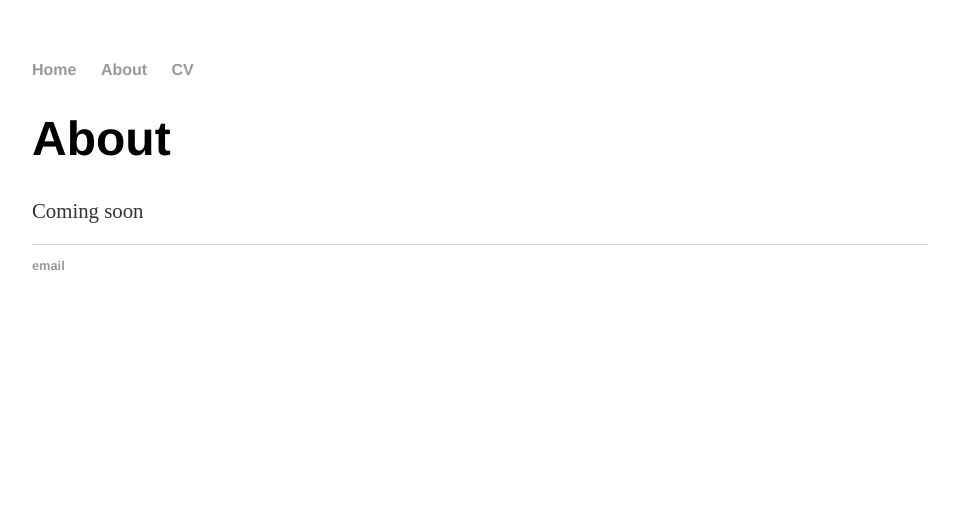
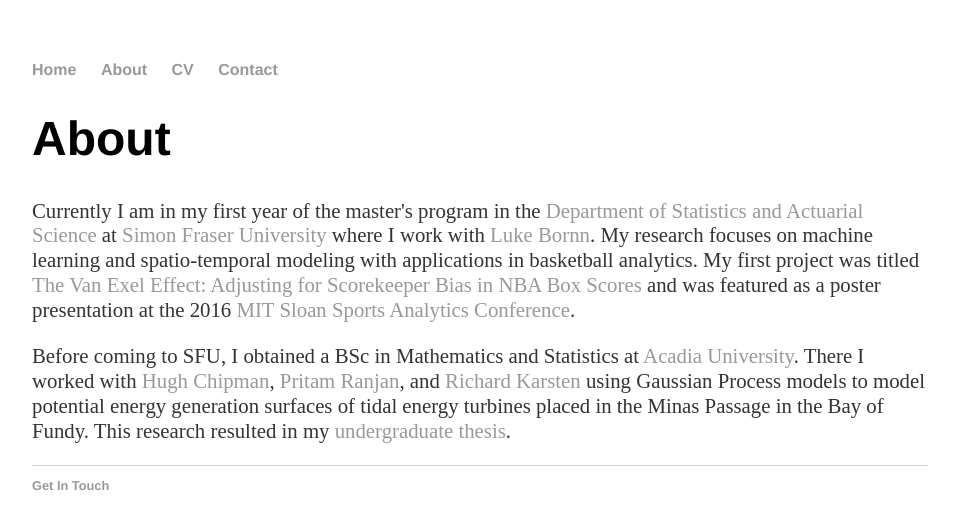
Before and after one commit to mvanbommel/mvanbommel.github.io, a Jekyll site: the page built from about/index.html, in a window 1280 px wide. Shown: the top 529 px of the page, without its empty margins (160-1119 px from the left). Built offline with Jekyll 4.4.1, drawn with Linux system fonts in a browser that asks for light colours.

Commit message:
Added Information

```diff
--- a/_layouts/default.html
+++ b/_layouts/default.html
@@ -14,6 +14,7 @@
 <li><a href="/">Home</a></li>
 <li><a href="/about">About</a></li>
 <li><a href="/cv">CV</a></li>
+<li><a href="/contact">Contact</a></li>
 </ul>
     </nav>
 <div class="container">
@@ -24,7 +25,7 @@
 
   <footer>
    <ul>
-   <li><a href="mailto:mvanbomm@sfu.ca">email</a></li>
+   <li><a href="/contact">Get In Touch</a></li>
    </ul>
   </footer>
   </body>
--- a/about/index.html
+++ b/about/index.html
@@ -1,9 +1,11 @@
 ---
 layout: default
-title: About Matthew van Bommel
+title: About
 ---
 
 		<div class="about">
 			<h1>About</h1>
-			<p>Coming soon</p>
+			<p>Currently I am in my first year of the master's program in the <a href="https://www.stat.sfu.ca/">Department of Statistics and Actuarial Science</a> at <a href="http://www.sfu.ca/">Simon Fraser University</a> where I work with <a href="http://www.lukebornn.com/">Luke Bornn</a>. My research focuses on machine learning and spatio-temporal modeling with applications in basketball analytics. My first project was titled <a href="http://www.sloansportsconference.com/?p=17518">The Van Exel Effect: Adjusting for Scorekeeper Bias in NBA Box Scores</a> and was featured as a poster presentation at the 2016 <a href="http://www.sloansportsconference.com/">MIT Sloan Sports Analytics Conference</a>. </p>
+
+			<p>Before coming to SFU, I obtained a BSc in Mathematics and Statistics at <a href="http://www2.acadiau.ca/">Acadia University</a>. There I worked with <a href="http://www.acadiau.ca/~hchipman/">Hugh Chipman</a>, <a href="http://www.acadiau.ca/~pranjan/">Pritam Ranjan</a>, and <a href="http://math.acadiau.ca/RichardKarsten.html">Richard Karsten</a> using Gaussian Process models to model potential energy generation surfaces of tidal energy turbines placed in the Minas Passage in the Bay of Fundy. This research resulted in my <a href="http://openarchive.acadiau.ca/cdm/singleitem/collection/HTheses/id/1153/rec/1">undergraduate thesis</a>.</p>
 		</div>
--- a/index.html
+++ b/index.html
@@ -9,7 +9,7 @@ title: Matthew van Bommel
 
 			<h1>Matthew van Bommel</h1>
 
-			<h3>Sloan Paper</h4>
+			<h4>Sloan Paper</h4>
 			<p>
 				I am presenting a poster at the 2016 MIT SLOAN Sports Analytics Conference. The full paper can be viewed at the following locations:
 				<ul>
```
Also changed, not shown: contact/index.html (added, +11 -0 lines), cv/index.html (+6 -2 lines).
